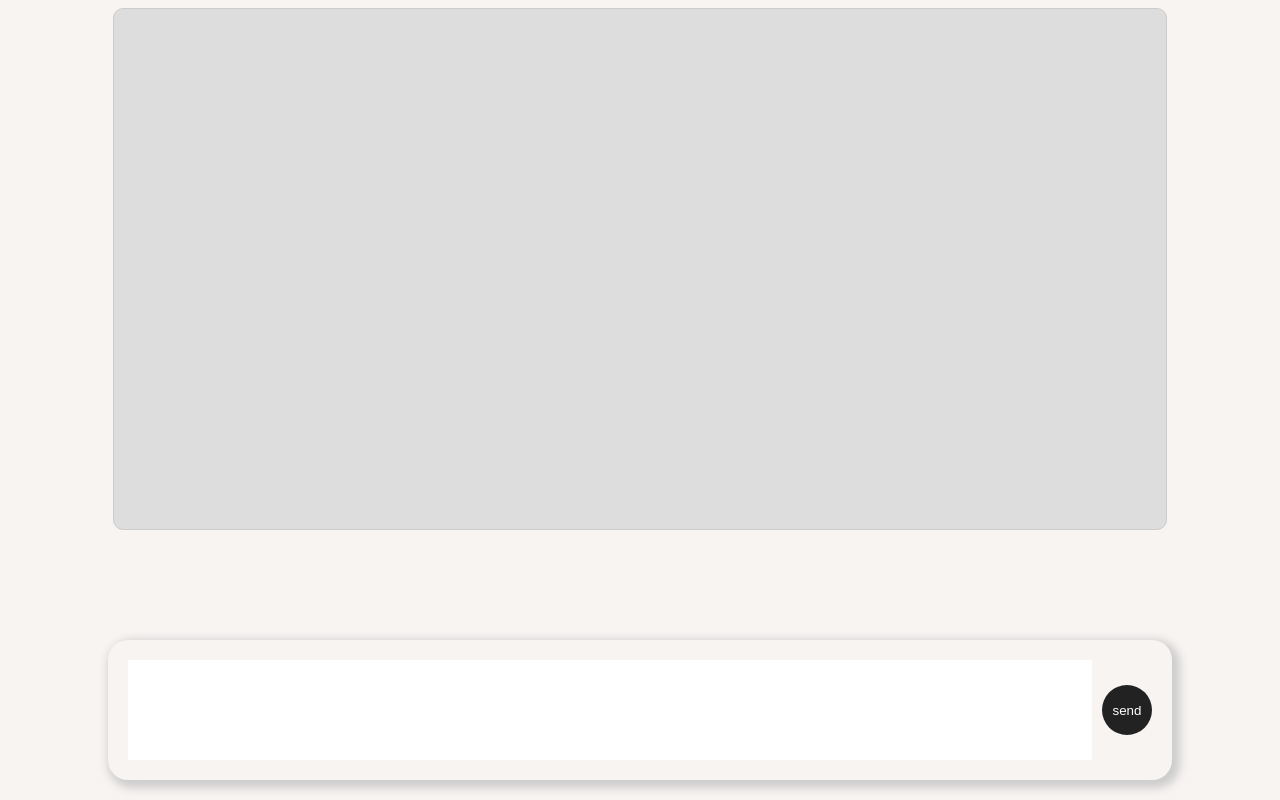
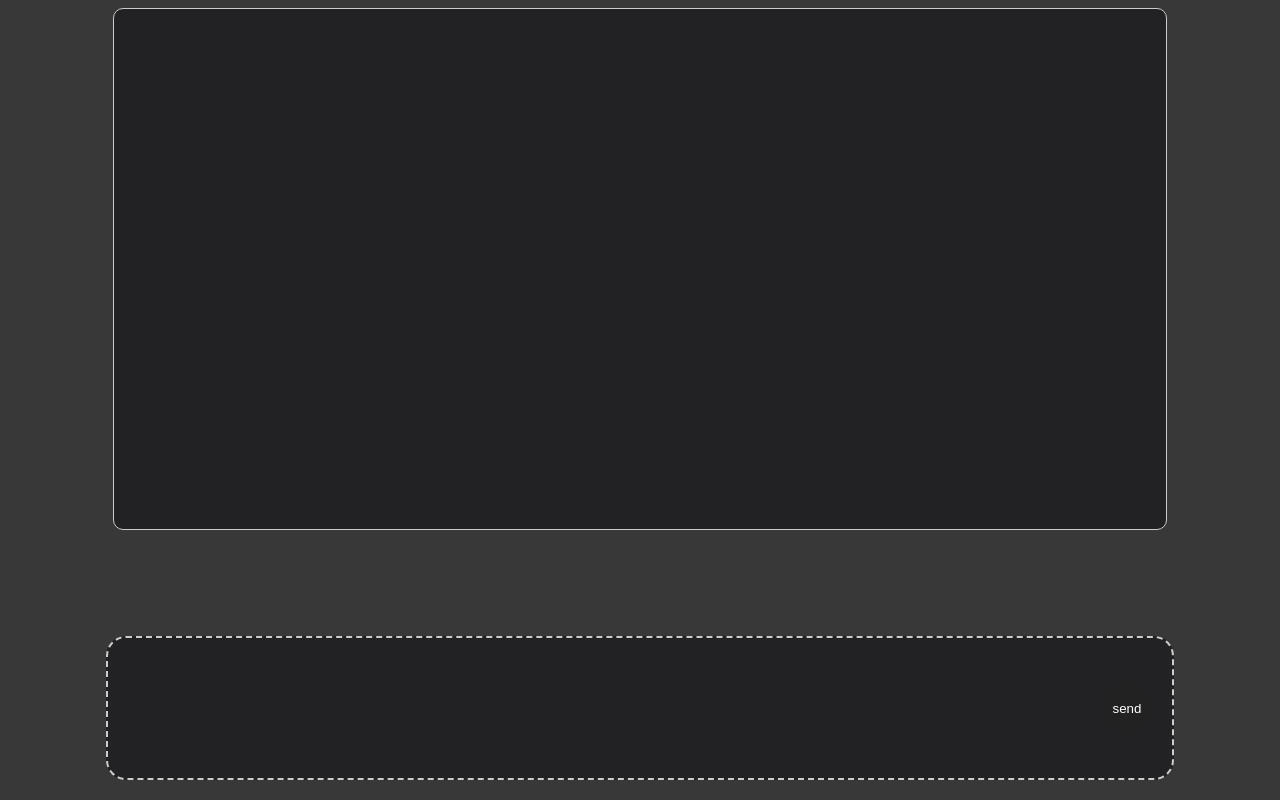
Before and after one commit to digitalcatalogosonline/app-gemini, a Next.js app: page / in a window 1280 px wide. Built offline with nearby package versions, Linux system fonts and the light colour scheme.

Commit message:
changin theme

```diff
--- a/package.json
+++ b/package.json
@@ -16,6 +16,8 @@
   },
   "devDependencies": {
     "@eslint/eslintrc": "^3",
+    "@types/node": "22.10.7",
+    "@types/react": "19.0.7",
     "eslint": "^9",
     "eslint-config-next": "15.1.3"
   }
--- a/src/app/layout.js
+++ b/src/app/layout.js
@@ -9,7 +9,7 @@ export const metadata = {
 export default function RootLayout({ children }) {
   return (
     <html lang="en">
-      <body style={{background:"#f8f4f2"}}>
+      <body style={{ background: "#393839" }}>
         {children}
       </body>
     </html>
--- a/src/app/page.js
+++ b/src/app/page.js
@@ -2,6 +2,7 @@
 import { useEffect, useState } from "react";
 import Image from "next/image";
 import style from "./page.module.css";
+import { useRef } from "react";
 
 
 export default function Home() {
@@ -10,9 +11,10 @@ export default function Home() {
     const [inputValue, setInputValue] = useState("");
     const [active, setActive] = useState(false)
     const [loading, setLoading] = useState(false)
+    const ref = useRef(null)
 
     const stylesTextArea =
-        { resize: "none", height: 80, border: "none", outline: active ? "none" : "none", flexGrow: "1", padding: 10 }
+        { resize: "none", height: 80, border: "none", outline: active ? "none" : "none", flexGrow: "1", padding: 10, background: "#222123", color: "white", fontSize: "1rem", borderRadius: "20px", }
     const btnSubmit =
         { flexGrow: ".2", maxWidth: 50, height: 50, borderRadius: "100%", border: "none", background: "#222", color: "white", }
 
@@ -29,12 +31,10 @@ export default function Home() {
             const res = await req.json()
             const outputString = res.result.replace(/<p[^>]*>.*?<\/p>/g, '')
             setData(prev => [...prev, [value, outputString]])
-            setDataToRender(prev => prev + `<p style= "background-color: #cbc; padding: 20px;width: fit-content; font-weight: 900;border-radius: 20px;text-align: center,text-wrap: wrap">${value}</p>` + outputString)
-            console.log(data)
+            setDataToRender(prev => prev + `<p style= "background-color: #c7fe63; color:#222123;padding: 20px;width: fit-content; font-weight: 900;border-radius: 20px;text-align: center;text-wrap: wrap">${value}</p>` + outputString)
             setLoading(false)
         } catch (error) {
             setLoading(false)
-            console.log(error.message)
             alert(error.message)
 
         }
@@ -45,15 +45,23 @@ export default function Home() {
 
     }, [data])
 
+    useEffect(() => {
+        if (!loading) {
+            ref.current.scrollIntoView({ behavior: "smooth", block: "end" });
+
+        }
+    }, [loading])
+
+
     return (
         <>
-            <div style={{ width: "80%", height: "60vh", margin: "0 auto", background: "#ddd", padding: "20px", border: "1px solid #ccc", borderRadius: "10px", overflowY: !loading ? "auto" : "hidden", position: "relative" }}>
-                <pre style={{ whiteSpace: "pre-wrap", fontSize: "1rem", filter: !loading ? "none" : "blur(5px)" }} dangerouslySetInnerHTML={{ __html: dataToRender }}></pre>
+            <div ref={ref} style={{ width: "80%", height: "60vh", margin: "0 auto", background: "#222123", padding: "20px", border: "1px solid #ccc", borderRadius: "10px", overflowY: !loading ? "auto" : "hidden", position: "relative" }}>
+                <pre style={{ whiteSpace: "pre-wrap", color: "#b1b0b1", fontSize: "1rem", filter: !loading ? "none" : "blur(5px)" }} dangerouslySetInnerHTML={{ __html: dataToRender }}></pre>
                 <Image src="/watch-loader.svg" alt="" width={100} height={100} style={{ display: !loading ? "none" : "inline", position: "fixed", left: "50%", top: "50%", transform: "translate(-50%,-50%)" }} />
             </div>
 
-            <div style={{ borderRadius: "20px", display: "flex", alignItems: "center", gap: "10px", boxShadow: "4px 4px 10px 4px #ccc", width: "80%", background: "#f8f4f2", padding: "20px", position: "fixed", bottom: "20px", left: "50%", transform: "translateX(-50%)" }}>
-                <textarea style={stylesTextArea} onChange={(e) => setInputValue(e.currentTarget.value)} onMouseDown={() => setActive(true)} onMouseUp={() => setActive(false)} />
+            <div style={{ borderRadius: "20px", display: "flex", alignItems: "center", gap: "10px", width: "80%", background: "#222123", padding: "20px", position: "fixed", bottom: "20px", left: "50%", transform: "translateX(-50%)", border: "2px dashed #ccc" }}>
+                <textarea autoFocus style={stylesTextArea} onChange={(e) => setInputValue(e.currentTarget.value)} onMouseDown={() => setActive(true)} onMouseUp={() => setActive(false)} />
                 <input className={style.button_submit} type="submit" value={"send"} style={{ ...btnSubmit, ...disabled }} onClick={(e) => handleOnClick(e)} />
             </div >
         </>
--- a/src/app/page.module.css
+++ b/src/app/page.module.css
@@ -7,4 +7,6 @@
     color: #fff !important;
     cursor: not-allowed;
     pointer-events: none;
+    /* color: #c7fe63; */
+    /* border-style: ; */
 }
```
Also changed, not shown: tsconfig.json (added, +35 -0 lines), 1 other file (tests, documents, lock files or other folders).
